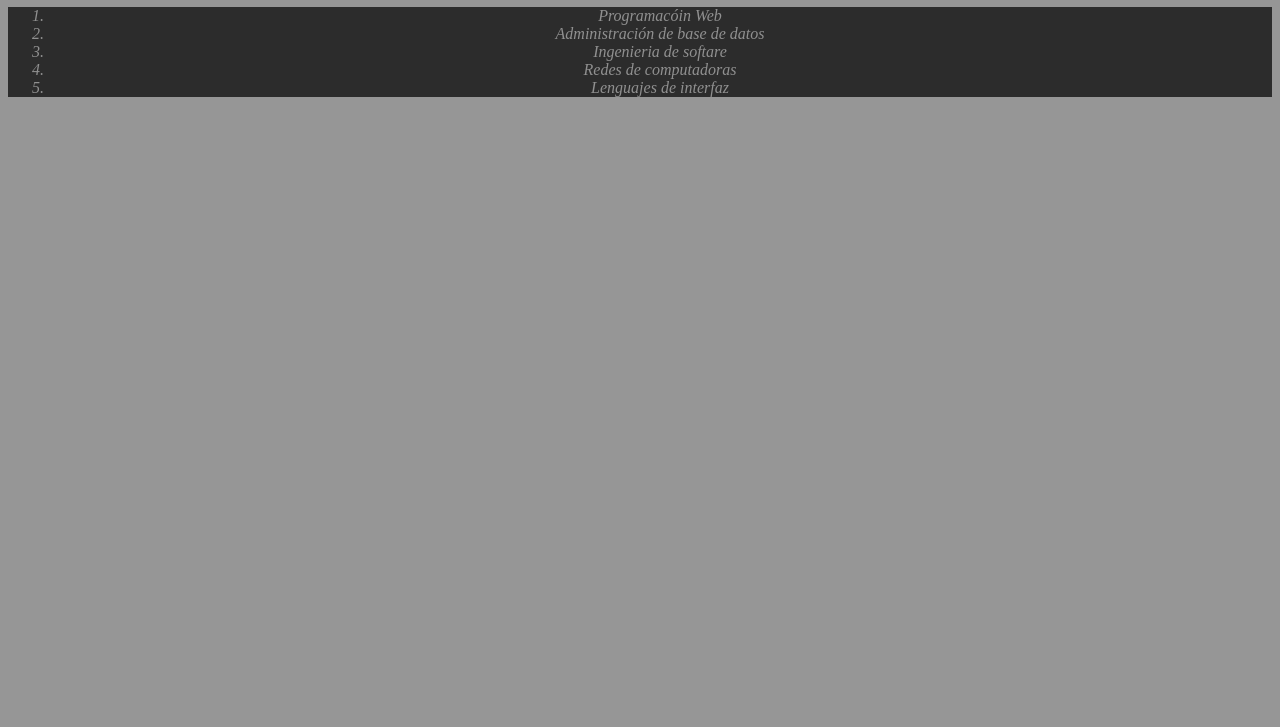
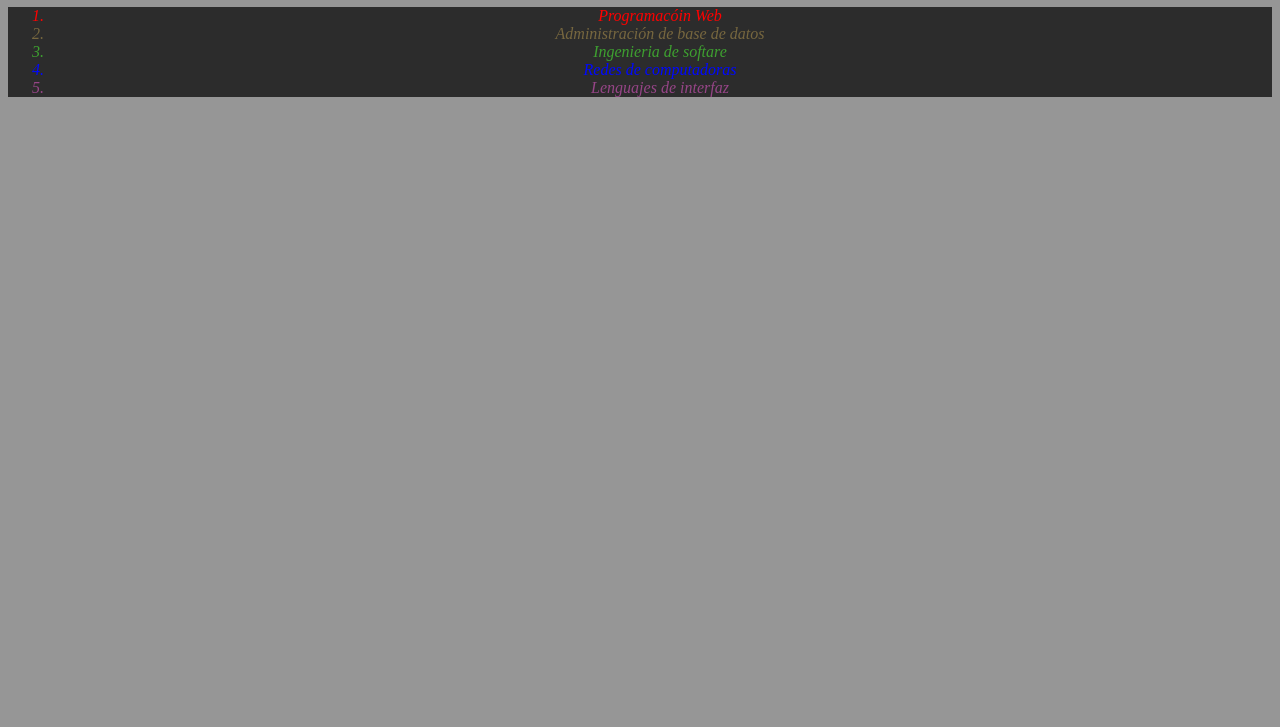
Before and after one commit to assbel/Practica3, a plain HTML site: page index.html in a window 1280 px wide. Shown: the part 73-800 px from the top of the page. Drawn offline with Linux system fonts and the light colour scheme.

Commit message:
Update index.html

```diff
--- a/index.html
+++ b/index.html
@@ -30,11 +30,11 @@ background-color: #969696;
 
 
   <ol>
-  <li>Programac&oacutein Web </li>
-  <li>Administración de base de datos</li>
-  <li>Ingenieria de softare</li>
-  <li>Redes de computadoras</li>
-  <li>Lenguajes de interfaz</li>
+  <li style="color: red">Programac&oacutein Web </li>
+  <li style="color: rgb(119, 103, 63)">Administración de base de datos</li>
+  <li style="color: rgb(62, 160, 48)">Ingenieria de softare</li>
+  <li style="color: rgb(0, 8, 255)">Redes de computadoras</li>
+  <li style="color: rgb(150, 69, 135)">Lenguajes de interfaz</li>
   </ol>
 
 </div>
```
